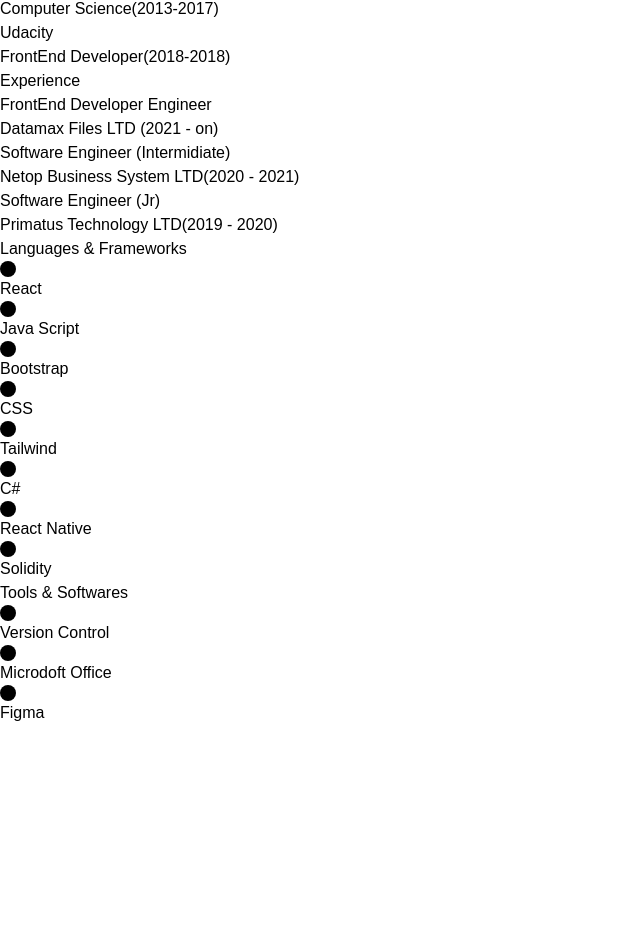
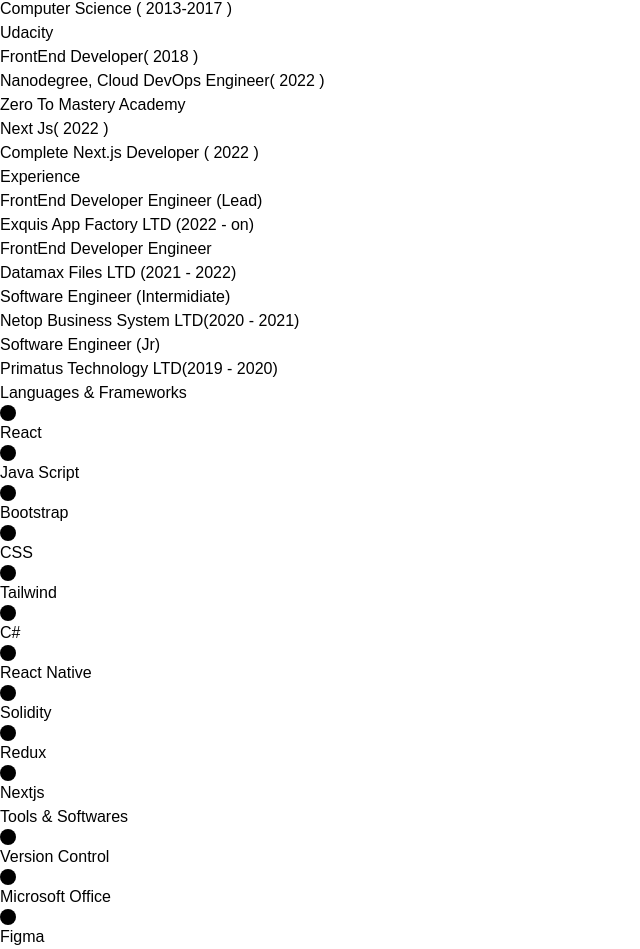
Before and after one commit to solomonsunday/my_portfolio, a Next.js app: page /resume in a window 1280 px wide. Shown: the part 554-1503 px from the top of the page, without its empty margins (0-640 px from the left). Before the commit the page ends 1279 px from the top, so only its background shows below. Built offline with nearby package versions, Linux system fonts and the light colour scheme.

Commit message:
updated resume

```diff
--- a/data.ts
+++ b/data.ts
@@ -29,19 +29,18 @@
   {
     Icon: RiComputerLine,
     title: "Skiiled Debugger",
-        about: "A daily problem solver using <b>Browser</b>  and <b>Developer Tool</b> ",
+    about:
+      "A daily problem solver using <b>Browser</b>  and <b>Developer Tool</b> ",
   },
   {
     Icon: AiOutlineAntDesign,
     title: "UI/UX designer",
-        about:
-            "Stunning user interface designer using <b>Figma</b>",
+    about: "Stunning user interface designer using <b>Figma</b>",
   },
   {
     Icon: MdDeveloperMode,
     title: "Mobile Developer",
-        about:
-            "A junior mobile developer using <b>React Native </b>",
+    about: "A junior mobile developer using <b>React Native </b>",
   },
 ];
 
@@ -83,16 +82,25 @@
     level: "50%",
   },
 
-
   {
     Icon: BsCircleFill,
     name: "Solidity",
     level: "30%",
   },
+
+  {
+    Icon: BsCircleFill,
+    name: "Redux",
+    level: "80%",
+  },
+  {
+    Icon: BsCircleFill,
+    name: "Nextjs",
+    level: "70%",
+  },
 ];
 
 export const tools: ISkill[] = [
-
   {
     Icon: BsCircleFill,
     name: "Version Control",
@@ -101,7 +109,7 @@
 
   {
     Icon: BsCircleFill,
-        name: "Microdoft Office",
+    name: "Microsoft Office",
     level: "70%",
   },
   {
@@ -109,7 +117,6 @@
     name: "Figma",
     level: "50%",
   },
-
 ];
 
 export const projects: IProject[] = [
@@ -119,8 +126,8 @@
     description:
       "Handjobs - A market place for skilled workers (Artisans)to be instantly reached by everyone who needs their service",
     image_path: "/images/handjobs.png",
-        deployed_url: "https://jobplicant-artisan-kohl.vercel.app/",
-        github_url: "https://github.com/kodlix/jobplicant-artisan",
+    deployed_url: "https://handjobs-web.vercel.app/",
+    github_url: "https://github.com/solomonsunday/handjobs-web",
     category: ["react", "bootstrap", "node", "redux", "rest_api"],
     key_techs: ["React", "Nodejs", "PrimeReact", "Bootstrap", "CSS"],
   },
@@ -130,7 +137,7 @@
     image_path: "/images/kapsuul.png",
     deployed_url: "https://www.kapsuulconnect.com/",
     github_url: "",
-        category: ["react"],
+    category: ["react", "redux"],
     description:
       "A web app that helps Connect you to great minds and giving you insights to build, and grow your practice.",
     key_techs: ["React", "Nodejs", "Postgres", "Bootstrap", "Typescript"],
@@ -142,7 +149,7 @@
     image_path: "/images/woozeee.png",
     deployed_url: "https://woozeee.com/",
     github_url: "",
-        category: ["node", "postgres", "react", "Material UI", "tailwind"],
+    category: ["node", "postgres", "react", "Material UI", "redux", "tailwind"],
     description:
       "Socials, Movies, Get Paid, Bills Payment, Loans, All in One App...",
     key_techs: [
@@ -173,11 +180,30 @@
     image_path: "/images/coffee_store_app.png",
     deployed_url: "",
     github_url: "https://github.com/solomonsunday/Discover-Coffee-store",
-        category: ["react", "nextjs", "bootstrap",],
-        description: "An application thats helps user to discover coffee stores near and around them",
-        key_techs: ["React", "Bootstrap", "Nextjs"]
+    category: ["react", "nextjs", "bootstrap"],
+    description:
+      "An application thats helps user to discover coffee stores near and around them",
+    key_techs: ["React", "Bootstrap", "Nextjs"],
+  },
 
-    }
+  {
+    id: 6,
+    name: "Persist Africa",
+    image_path: "/images/persistAfrica.png",
+    deployed_url: "https://dev.app.persistafrica.com/",
+    github_url:
+      "https://github.com/ExquisAppFactory/talentbuildersapp/tree/dev",
+    category: ["react", "nextjs", "bootstrap", "redux"],
+    description: "An application that helps africa learn any native skill",
+    key_techs: [
+      "React",
+      "Bootstrap",
+      "Nextjs",
+      "redux",
+      "Styled Component",
+      "AWS",
+    ],
+  },
 
   // {
   //     name: "Tweeter Clone",
--- a/pages/resume.tsx
+++ b/pages/resume.tsx
@@ -1,99 +1,135 @@
-import { motion } from 'framer-motion'
-import React from 'react'
-import { BsCircleFill } from 'react-icons/bs'
-import { fadingUP, routeAnimation } from '../animations'
-import Bar from '../components/Bar'
-import { languages, tools } from '../data'
+import { motion } from "framer-motion";
+import React from "react";
+import { BsCircleFill } from "react-icons/bs";
+import { fadingUP, routeAnimation } from "../animations";
+import Bar from "../components/Bar";
+import { languages, tools } from "../data";
 
 const Resume = () => {
-
   return (
-        <motion.div variants={routeAnimation}
-            initial="initial" animate="animate" className='px-6 py-2'>
+    <motion.div
+      variants={routeAnimation}
+      initial="initial"
+      animate="animate"
+      className="px-6 py-2"
+    >
       {/* //education */}
-            <motion.div variants={fadingUP} initial="initial" animate="animate" className="grid gap-6 md:grid-cols-2">
+      <motion.div
+        variants={fadingUP}
+        initial="initial"
+        animate="animate"
+        className="grid gap-6 md:grid-cols-2"
+      >
         <div>
-                    <h5 className='my-2 text-2xl font-bold'>Education</h5>
-                    <div className='flex items-center'>
+          <h5 className="my-2 text-2xl font-bold">Education</h5>
+          <div className="flex items-center">
             {/* <div className='mx-2'>
                             <BsCircleFill fontSize={10} />
                         </div> */}
-                        <div className='mb-8'>
-                            <h2 className='my-2 text-xl font-bold'>Nnamdi Azikiwe University </h2>
-                            <p className='font-semibold'>Computer Science(2013-2017)</p>
+            <div className="mb-5">
+              <h2 className="my-2 text-xl font-bold">
+                Nnamdi Azikiwe University{" "}
+              </h2>
+              <p className="font-semibold">Computer Science ( 2013-2017 )</p>
             </div>
           </div>
-                    <div className='flex items-center'>
+          <div className="flex items-center">
             {/* <div className='mx-2'>
                             <BsCircleFill fontSize={10} />
                         </div> */}
+            <div className="mb-5">
+              <h5 className="my-2 text-xl font-bold">Udacity </h5>
+              <p className="font-semibold">FrontEnd Developer( 2018 )</p>
+              <p className="font-semibold">
+                Nanodegree, Cloud DevOps Engineer( 2022 )
+              </p>
+            </div>
+          </div>
+          <div className="flex items-center">
             <div>
-                            <h5 className='my-2 text-xl font-bold'>Udacity </h5>
-                            <p className='font-semibold'>FrontEnd Developer(2018-2018)</p>
+              <h5 className="my-2 text-xl font-bold">
+                Zero To Mastery Academy{" "}
+              </h5>
+              <p className="font-semibold">Next Js( 2022 )</p>
+              <p className="font-semibold">
+                Complete Next.js Developer ( 2022 )
+              </p>
             </div>
-
           </div>
         </div>
 
-                <motion.div variants={fadingUP} initial="initial" animate="animate" >
-                    <h5 className='my-2 text-2xl font-bold'>Experience</h5>
+        <motion.div variants={fadingUP} initial="initial" animate="animate">
+          <h5 className="my-2 text-2xl font-bold">Experience</h5>
           <div>
-                        <div className='mb-6'>
-                            <h5 className='my-2 text-xl font-bold'>FrontEnd Developer Engineer <span className='text-sm'></span></h5>
-                            <p className='font-semibold'>Datamax Files LTD (2021 - on)</p>
+            <div className="mb-6">
+              <h5 className="my-2 text-xl font-bold">
+                FrontEnd Developer Engineer{" "}
+                <span className="text-sm">(Lead)</span>
+                <span className="text-sm"></span>
+              </h5>
+              <p className="font-semibold">
+                Exquis App Factory LTD (2022 - on)
+              </p>
+            </div>
+            <div className="mb-6">
+              <h5 className="my-2 text-xl font-bold">
+                FrontEnd Developer Engineer <span className="text-sm"></span>
+              </h5>
+              <p className="font-semibold">Datamax Files LTD (2021 - 2022)</p>
             </div>
 
-                        <div className='mb-6'>
-                            <h5 className='my-2 text-xl font-bold'>Software Engineer <span className='text-sm'>(Intermidiate)</span></h5>
-                            <p className='font-semibold'>Netop Business System LTD(2020 - 2021)</p>
+            <div className="mb-6">
+              <h5 className="my-2 text-xl font-bold">
+                Software Engineer{" "}
+                <span className="text-sm">(Intermidiate)</span>
+              </h5>
+              <p className="font-semibold">
+                Netop Business System LTD(2020 - 2021)
+              </p>
             </div>
 
-                        <div className='mb-6'>
-                            <h5 className='my-2 text-xl font-bold'>Software Engineer <span className='text-sm'>(Jr)</span></h5>
-                            <p className='font-semibold'>Primatus Technology LTD(2019 - 2020)</p>
+            <div className="mb-6">
+              <h5 className="my-2 text-xl font-bold">
+                Software Engineer <span className="text-sm">(Jr)</span>
+              </h5>
+              <p className="font-semibold">
+                Primatus Technology LTD(2019 - 2020)
+              </p>
             </div>
 
             {/* <h5 className='my-2 text-xl font-bold'>Team</h5>
                         <p className='font-semibold'>TCS (2021 - on)</p>
                         <h5 className='my-2 text-xl font-bold'>Software Engineer Jr</h5>
                         <p className='font-semibold'>TCS (2021 - on)</p> */}
-
           </div>
         </motion.div>
-
       </motion.div>
 
       {/* languages and tools  */}
 
       <div className="grid gap-6 md:grid-cols-2">
         <div>
-                    <h5 className='my-3 text-2xl font-bold'>
-                        Languages & Frameworks
-                    </h5>
+          <h5 className="my-3 text-2xl font-bold">Languages & Frameworks</h5>
 
           <div className="my-2">
-                        {
-                            languages.map(Language => <Bar data={Language} key={Language.name} />)
-                        }
+            {languages.map((Language) => (
+              <Bar data={Language} key={Language.name} />
+            ))}
           </div>
         </div>
 
         <div>
-                    <h5 className='my-3 text-2xl font-bold'>
-                        Tools & Softwares
-                    </h5>
+          <h5 className="my-3 text-2xl font-bold">Tools & Softwares</h5>
 
           <div className="my-2">
-                        {
-                            tools.map(tool => <Bar data={tool} key={tool.name} />)
-                        }
+            {tools.map((tool) => (
+              <Bar data={tool} key={tool.name} />
+            ))}
           </div>
         </div>
-
-
       </div>
     </motion.div>
-    )
-}
+  );
+};
 
-export default Resume
+export default Resume;
```
Also changed, not shown: 2 other files (tests, documents, lock files or other folders). Lines whose indentation alone changed are shown as unchanged.
